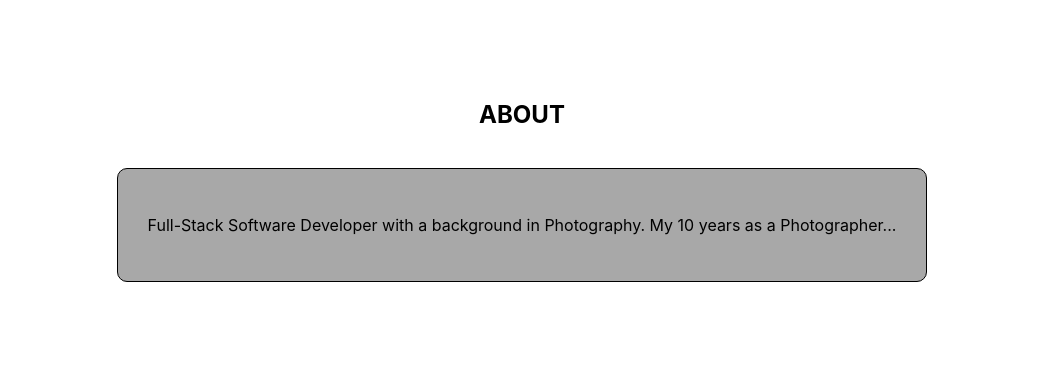
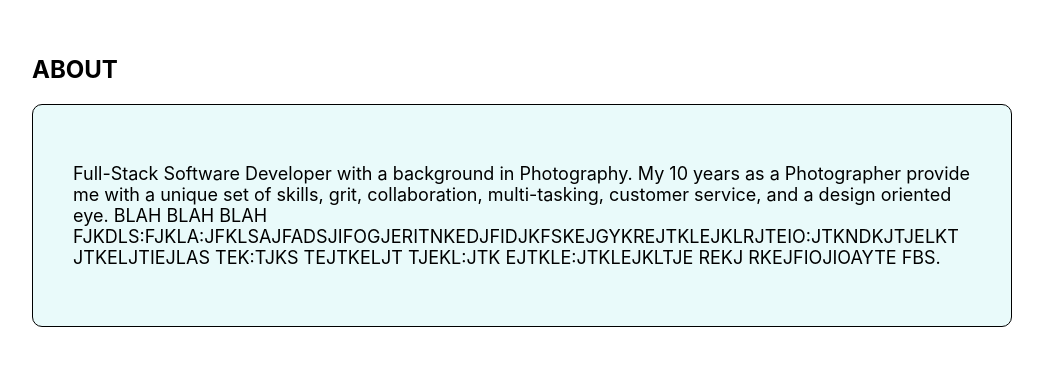
Before and after one commit to nikudon612/nikudon612, a React (Create React App) app: page / in a window 1280 px wide. Shown: the part 1240-1605 px from the top of the page, without its empty margins (118-1161 px from the left). Built offline with nearby package versions, Linux system fonts and the light colour scheme; the HTML template or start-up script is replaced by a standard one; a web font is replaced by a local one.

Commit message:
Css changes to about section

```diff
--- a/src/index.css
+++ b/src/index.css
@@ -15,6 +15,7 @@ code {
 :root {
   --text-color: rgb(44, 44, 44);
   --highlight-color: #526464;
+  --textbackground-color: #e9fafa;
 }
 
 ul {
--- a/src/pages/about/About.css
+++ b/src/pages/about/About.css
@@ -3,7 +3,7 @@
   display: flex;
   flex-direction: column;
   justify-content: center;
-  align-items: center;
+  /* align-items: center; */
 }
 
 .about-content {
@@ -13,11 +13,19 @@
   width: auto;
   border-radius: 10px;
   border: 1px solid black;
-  background-color: rgb(168, 168, 168);
+  background-color: var(--textbackground-color);
   padding: 30px;
+  margin-right: 150px;
+  margin-left: 150px;
   align-items: center;
 }
 
-.aboutcontent p {
+.about-content p {
   padding: 10px;
+  font-size: large;
 }
+
+.about h2 {
+  display: flex;
+  margin-left: 150px;
+}
--- a/src/pages/about/About.js
+++ b/src/pages/about/About.js
@@ -5,11 +5,15 @@ function About() {
   return (
     <div className="about">
       <h2>ABOUT</h2>
-      <br />
       <div className="about-content">
         <p>
           Full-Stack Software Developer with a background in Photography. My 10
-          years as a Photographer...
+          years as a Photographer provide me with a unique set of skills, grit,
+          collaboration, multi-tasking, customer service, and a design oriented
+          eye. BLAH BLAH BLAH
+          FJKDLS:FJKLA:JFKLSAJFADSJIFOGJERITNKEDJFIDJKFSKEJGYKREJTKLEJKLRJTEIO:JTKNDKJTJELKT
+          JTKELJTIEJLAS TEK:TJKS TEJTKELJT TJEKL:JTK EJTKLE:JTKLEJKLTJE REKJ
+          RKEJFIOJIOAYTE FBS.
         </p>
       </div>
     </div>
--- a/src/pages/home/Home.js
+++ b/src/pages/home/Home.js
@@ -8,7 +8,9 @@ function Home() {
         <h1 className="info">CODE</h1>
         <h1 className="info">& PHOTO</h1>
         <h4 className="title">Full-Stack Software Developer</h4>
-        <h4 className="title" id="photographer">Photographer</h4>
+        <h4 className="title" id="photographer">
+          Photographer
+        </h4>
       </div>
       <img src="/nickphoto.png" alt="Nick :)" id="photo" />
     </div>
```
